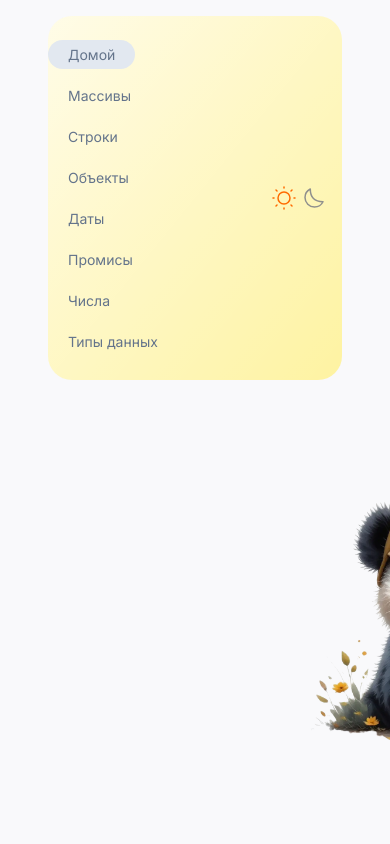
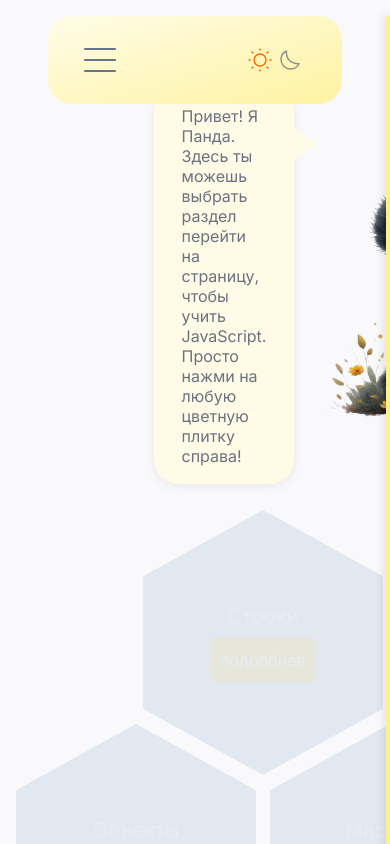
Before and after one commit to galagrin/JavaScript_for_Kids_Next.js, a Next.js app: page / in a window 390 px wide. Shown: the top 844 px of the page. Built offline with nearby package versions, Linux system fonts and the light colour scheme.

Commit message:
feat: add burgermenu, edit styles

```diff
--- a/src/entities/navlink/ui/NavLink.tsx
+++ b/src/entities/navlink/ui/NavLink.tsx
@@ -10,12 +10,14 @@ export default function NavLink({
     exact = false,
     children,
     className,
+    onClick,
     ...props
 }: {
     href: string;
     exact?: boolean;
     className?: string;
     children: React.ReactNode;
+    onClick?: () => void;
 }) {
     const pathname = usePathname();
 
@@ -24,7 +26,7 @@ export default function NavLink({
     const newClassName = isActive ? `${className} ${styles.active}` : className;
 
     return (
-        <Link href={href} className={newClassName} {...props}>
+        <Link href={href} className={newClassName} onClick={onClick} {...props}>
             {children}
         </Link>
     );
--- a/src/features/Card/ui/Card.module.scss
+++ b/src/features/Card/ui/Card.module.scss
@@ -66,7 +66,6 @@
     color: #f8f8f2;
     padding: 1em;
     border-radius: 4px;
-
     font-family: 'Source Code Pro', monospace, monospace;
     font-size: 0.9rem;
     white-space: pre-wrap;
--- a/src/features/navigation/ui/NavigationMenu.module.scss
+++ b/src/features/navigation/ui/NavigationMenu.module.scss
@@ -1,4 +1,66 @@
 @use '@/shared/styles/colors' as *;
+
+.navigation {
+    position: relative;
+}
+
+.burgerButton {
+    display: none;
+    flex-direction: column;
+    justify-content: space-around;
+    width: 2rem;
+    height: 2rem;
+
+    background: transparent;
+    border: none;
+    cursor: pointer;
+    padding: 0;
+    z-index: 10;
+
+    @media (max-width: 768px) {
+        display: flex;
+        margin-left: 12px;
+    }
+}
+
+.burgerLine {
+    width: 2rem;
+    height: 0.125rem;
+    background: $navLinkText;
+    border-radius: 10px;
+    transition: all 0.3s linear;
+    position: relative;
+    transform-origin: 1px;
+
+    &:first-child {
+        transform: rotate(0);
+    }
+
+    &:nth-child(2) {
+        opacity: 1;
+        transform: translateX(0);
+    }
+
+    &:nth-child(3) {
+        transform: rotate(0);
+    }
+
+    &.burgerLineActive {
+        &:first-child {
+            transform: rotate(45deg);
+        }
+
+        &:nth-child(2) {
+            opacity: 0;
+            transform: translateX(20px);
+        }
+
+        &:nth-child(3) {
+            transform: rotate(-45deg);
+        }
+    }
+}
+
 .navigationList {
     display: flex;
     flex-wrap: wrap;
@@ -7,8 +69,38 @@
     font-size: 0.875rem;
     font-weight: 400;
     list-style: none;
+    margin: 0;
+    padding: 0;
+
     @media (min-width: 768px) {
         gap: 2rem;
+    }
+
+    @media (max-width: 768px) {
+        position: fixed;
+        top: 0;
+        right: -100%;
+        height: 100vh;
+        width: 250px;
+        background: $headerBackground;
+        flex-direction: column;
+        justify-content: flex-start;
+        align-items: flex-start;
+        padding: 5rem 2rem 2rem;
+        gap: 1rem;
+
+        transition: right 0.3s ease-in-out;
+        box-shadow: -2px 0 10px rgba(0, 0, 0, 0.1);
+        z-index: 5;
+
+        &.navigationListOpen {
+            right: 0;
+        }
+
+        [data-theme='dark'] & {
+            background: $mobileMenuDarkBackground;
+            box-shadow: -2px 0 10px rgba(0, 0, 0, 0.3);
+        }
     }
 }
 
@@ -18,8 +110,25 @@
     padding: 0.375rem 1.25rem;
     color: $navLinkText;
     text-decoration: none;
+    transition: all 0.2s ease;
+
     &:hover {
         color: $navLinkHover;
         font-weight: 500;
     }
+
+    @media (max-width: 768px) {
+        width: 100%;
+        padding: 0.75rem 1rem;
+        border-radius: 0.5rem;
+        font-size: 1rem;
+
+        &:hover {
+            background: rgba(0, 0, 0, 0.05);
+        }
+
+        [data-theme='dark'] &:hover {
+            background: rgba(255, 255, 255, 0.1);
+        }
+    }
 }
--- a/src/features/navigation/ui/NavigationMenu.tsx
+++ b/src/features/navigation/ui/NavigationMenu.tsx
@@ -1,50 +1,98 @@
 'use client';
+
+import { useState, useEffect, useRef } from 'react';
 
 import NavLink from '@/entities/navlink/ui/NavLink';
 
 import styles from './NavigationMenu.module.scss';
 
 export const NavigationMenu = () => {
+    const [isMenuOpen, setIsMenuOpen] = useState(false);
+    const menuRef = useRef<HTMLDivElement>(null);
+
+    const toggleMenu = () => {
+        setIsMenuOpen(!isMenuOpen);
+    };
+
+    const closeMenu = () => {
+        setIsMenuOpen(false);
+    };
+
+    useEffect(() => {
+        const handleClickOutside = (event: MouseEvent) => {
+            if (menuRef.current && !menuRef.current.contains(event.target as Node)) {
+                closeMenu();
+            }
+        };
+
+        const handleEscape = (event: KeyboardEvent) => {
+            if (event.key === 'Escape') {
+                closeMenu();
+            }
+        };
+
+        if (isMenuOpen) {
+            document.addEventListener('mousedown', handleClickOutside);
+            document.addEventListener('keydown', handleEscape);
+        }
+
+        return () => {
+            document.removeEventListener('mousedown', handleClickOutside);
+            document.removeEventListener('keydown', handleEscape);
+        };
+    }, [isMenuOpen]);
+
     return (
-        <nav>
-            <ul className={styles.navigationList}>
+        <nav className={styles.navigation} ref={menuRef}>
+            <button
+                className={styles.burgerButton}
+                onClick={toggleMenu}
+                aria-label={isMenuOpen ? 'Закрыть меню' : 'Открыть меню'}
+                aria-expanded={isMenuOpen}
+            >
+                <span className={`${styles.burgerLine} ${isMenuOpen ? styles.burgerLineActive : ''}`}></span>
+                <span className={`${styles.burgerLine} ${isMenuOpen ? styles.burgerLineActive : ''}`}></span>
+                <span className={`${styles.burgerLine} ${isMenuOpen ? styles.burgerLineActive : ''}`}></span>
+            </button>
+
+            <ul className={`${styles.navigationList} ${isMenuOpen ? styles.navigationListOpen : ''}`}>
                 <li>
-                    <NavLink href="/" exact className={styles.navigationLink}>
+                    <NavLink href="/" exact className={styles.navigationLink} onClick={closeMenu}>
                         Домой
                     </NavLink>
                 </li>
                 <li>
-                    <NavLink href="/arrays" className={styles.navigationLink}>
+                    <NavLink href="/arrays" className={styles.navigationLink} onClick={closeMenu}>
                         Массивы
                     </NavLink>
                 </li>
                 <li>
-                    <NavLink href="/strings" className={styles.navigationLink}>
+                    <NavLink href="/strings" className={styles.navigationLink} onClick={closeMenu}>
                         Строки
                     </NavLink>
                 </li>
                 <li>
-                    <NavLink href="/objects" className={styles.navigationLink}>
+                    <NavLink href="/objects" className={styles.navigationLink} onClick={closeMenu}>
                         Объекты
                     </NavLink>
                 </li>
                 <li>
-                    <NavLink href="/dates" className={styles.navigationLink}>
+                    <NavLink href="/dates" className={styles.navigationLink} onClick={closeMenu}>
                         Даты
                     </NavLink>
                 </li>
                 <li>
-                    <NavLink href="/promises" className={styles.navigationLink}>
+                    <NavLink href="/promises" className={styles.navigationLink} onClick={closeMenu}>
                         Промисы
                     </NavLink>
                 </li>
                 <li>
-                    <NavLink href="/numbers" className={styles.navigationLink}>
+                    <NavLink href="/numbers" className={styles.navigationLink} onClick={closeMenu}>
                         Числа
                     </NavLink>
                 </li>
                 <li>
-                    <NavLink href="/datatypes" className={styles.navigationLink}>
+                    <NavLink href="/datatypes" className={styles.navigationLink} onClick={closeMenu}>
                         Типы данных
                     </NavLink>
                 </li>
--- a/src/pages/home/ui/HomePage.module.scss
+++ b/src/pages/home/ui/HomePage.module.scss
@@ -5,6 +5,10 @@
     justify-content: space-between;
     align-items: center;
     flex-wrap: wrap;
+    padding: 1rem;
+    @media (max-width: 1478px) {
+        flex-direction: column;
+    }
 }
 
 .pandaImage {
@@ -23,8 +27,8 @@
 .pandaBlock {
     display: flex;
     align-items: center;
-    margin-right: 18px;
-    height: 300px;
+
+    max-height: 300px;
 }
 
 .speechBubble {
@@ -80,22 +84,6 @@
         margin-bottom: 24px;
         height: auto;
     }
-    .speechBubble {
-        margin-left: 0;
-        margin-top: 18px;
-        max-width: 95vw;
-        height: auto;
-    }
-    .speechBubble::after {
-        left: 40px;
-        top: -24px;
-        border-top: none;
-        border-bottom: 24px solid #fffbe7;
-        border-right: 16px solid transparent;
-        border-left: 16px solid transparent;
-        border-bottom: 24px solid #fffbe7;
-        border-right: none;
-    }
 }
 [data-theme='dark'] .speechBubble {
     background: #23232b;
--- a/src/pages/home/ui/HomePage.tsx
+++ b/src/pages/home/ui/HomePage.tsx
@@ -1,7 +1,7 @@
 'use client';
 
 import Image from 'next/image';
-import { useState } from 'react';
+import { useEffect, useRef, useState } from 'react';
 
 import { HexGallery } from '@/widgets/HexGallery';
 
@@ -9,6 +9,7 @@ import styles from './HomePage.module.scss';
 
 export default function HomePage() {
     const [showBubble, setShowBubble] = useState(false);
+    const timerRef = useRef<number | null>(null);
 
     const handleImageLoad = () => {
         // Задержка перед показом speechBubble, например 1.5 секунды
@@ -16,7 +17,12 @@ export default function HomePage() {
             setShowBubble(true);
         }, 1500);
     };
-
+    useEffect(
+        () => () => {
+            if (timerRef.current) clearTimeout(timerRef.current);
+        },
+        []
+    );
     return (
         <div className={styles.container}>
             <div className={styles.pandaBlock}>
@@ -31,7 +37,8 @@ export default function HomePage() {
                     width={300}
                     height={300}
                     className={styles.pandaImage}
-                    onLoadingComplete={handleImageLoad}
+                    onLoad={handleImageLoad}
+                    priority
                 />
             </div>
             <HexGallery />
--- a/src/shared/styles/colors.scss
+++ b/src/shared/styles/colors.scss
@@ -2,6 +2,7 @@
 $headerBackground: rgb(254, 240, 138);
 $headerBackgroundGradientFrom: rgba(255, 255, 255, 0.8);
 $headerBackgroundGradientTo: rgba(255, 255, 255, 0.2);
+$mobileMenuDarkBackground: #FEF4AB;
 
 // Cards
 $cardFrontBackground: rgb(226, 179, 179);
--- a/src/widgets/Header/ui/Header.module.scss
+++ b/src/widgets/Header/ui/Header.module.scss
@@ -6,8 +6,8 @@
     z-index: 1;
     display: flex;
     justify-content: center;
-    padding-top: 1.5rem;
-    padding-bottom: 1.5rem;
+    padding: 1.5rem;
+
     border-radius: 1.5rem;
     margin: 1rem 3rem;
     gap: 2rem;
@@ -15,3 +15,15 @@
     background-color: $headerBackground;
     background-image: linear-gradient(to bottom right, $headerBackgroundGradientFrom, $headerBackgroundGradientTo);
 }
+
+.headerContainer {
+    display: flex;
+    align-items: center;
+    gap: 2rem;
+
+    @media (max-width: 768px) {
+        width: 100%;
+        justify-content: space-between;
+        gap: 0;
+    }
+}
--- a/src/widgets/Header/ui/Header.tsx
+++ b/src/widgets/Header/ui/Header.tsx
@@ -13,8 +13,10 @@ export const Header = () => {
 
     return (
         <header className={styles.header}>
-            <NavigationMenu />
-            {mounted && <ThemeSwitch toggleTheme={toggleTheme} />}
+            <div className={styles.headerContainer}>
+                <NavigationMenu />
+                {mounted && <ThemeSwitch toggleTheme={toggleTheme} />}
+            </div>
         </header>
     );
 };
```
Also changed, not shown: src/widgets/HexGallery/ui/HexGallery.module.scss (+2 -5 lines).
